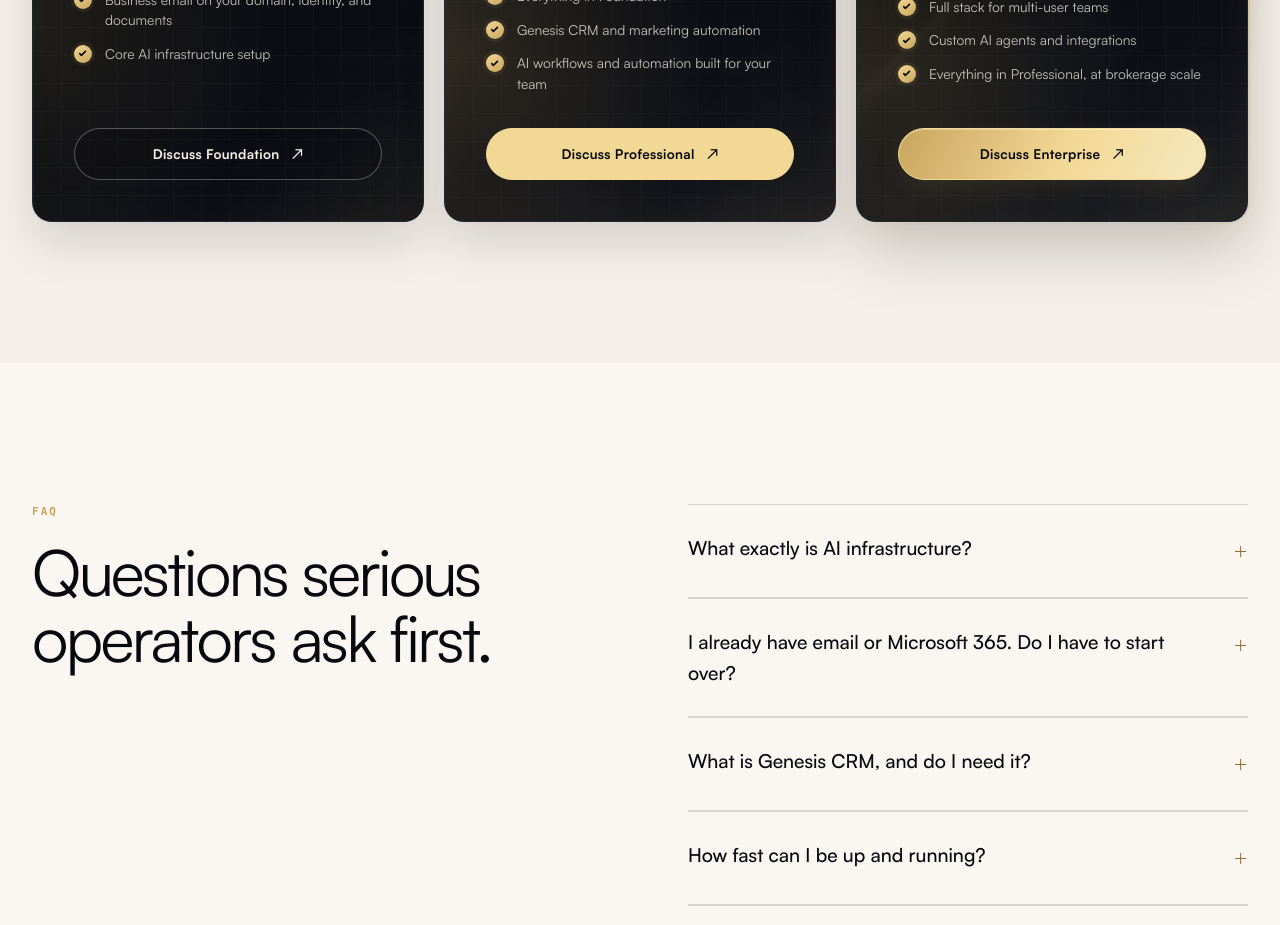
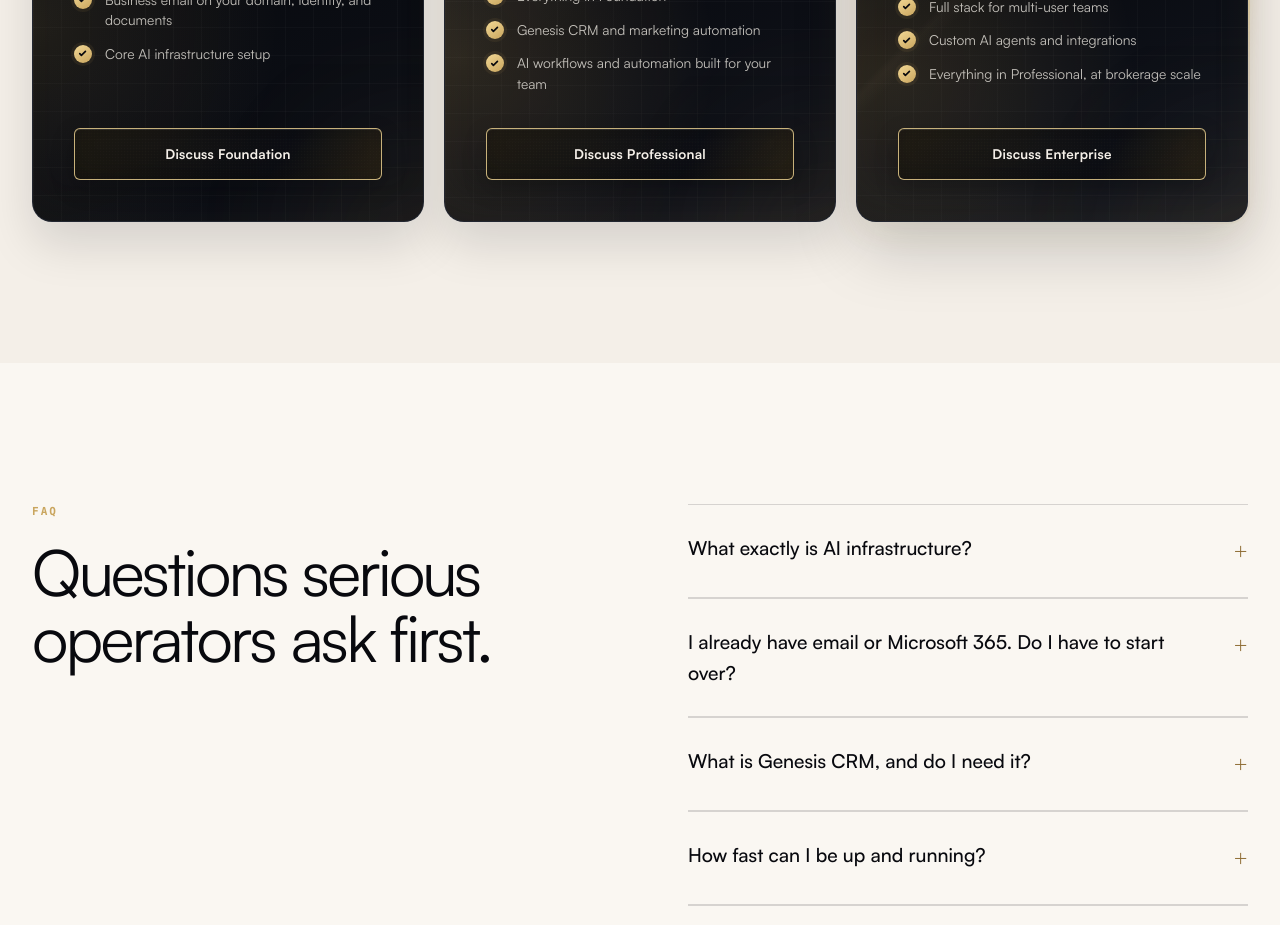
Before and after one commit to reggiebenjamin-bot/GenesisWebsite, a Next.js app: page / in a window 1280 px wide. Shown: the part 6900-7825 px from the top of the page. Built offline with nearby package versions, Linux system fonts and the light colour scheme; no server answers.

Commit message:
Unify pricing and form actions

```diff
--- a/app/contact/ConsultationForm.tsx
+++ b/app/contact/ConsultationForm.tsx
@@ -245,7 +245,11 @@ export function ConsultationForm({
         </div>
       ) : null}
 
-      <SubmitButton type="submit" disabled={status === "submitting"}>
+      <SubmitButton
+        type="submit"
+        variant="secondary"
+        disabled={status === "submitting"}
+      >
         {status === "submitting" ? "Sending…" : "Request a Consultation"}
       </SubmitButton>
 
--- a/components/sections/PricingCards.module.css
+++ b/components/sections/PricingCards.module.css
@@ -242,20 +242,6 @@
   box-shadow: 0 0 10px rgb(201 165 94 / 0.12);
 }
 
-.card[data-plan="enterprise"] .cta {
-  border-color: var(--color-gold-light);
-  color: var(--color-ink);
-  background: linear-gradient(115deg, var(--color-gold) 0%, var(--color-gold-light) 54%, #f6e8bd 100%);
-  box-shadow:
-    inset 0 1px 0 rgb(255 255 255 / 0.34),
-    0 8px 24px rgb(201 165 94 / 0.12);
-}
-
-.card[data-plan="enterprise"] .cta:hover {
-  border-color: var(--color-ivory);
-  background: var(--color-ivory);
-}
-
 .surface > * {
   position: relative;
   z-index: 1;
@@ -410,7 +396,7 @@
 .cta {
   width: 100%;
   margin-top: auto;
-  border-radius: 999px;
+  border-radius: 6px;
 }
 
 
--- a/components/sections/PricingCards.tsx
+++ b/components/sections/PricingCards.tsx
@@ -70,11 +70,10 @@ export function PricingCards({ condensed = false }: { condensed?: boolean }) {
 
                 <Button
                   href={`/contact?plan=${plan.slug}`}
-                  variant={featured || enterprise ? "gold" : "ghost"}
+                  variant="secondary"
                   className={styles.cta}
                 >
                   Discuss {plan.name}
-                  <span aria-hidden="true">↗</span>
                 </Button>
                 </div>
               </article>
--- a/components/ui/Button.tsx
+++ b/components/ui/Button.tsx
@@ -8,6 +8,7 @@ const variants = {
   gold: "border-gold-light bg-gold-light text-ink hover:bg-ivory hover:border-ivory",
   outline: "border-ink/30 text-ink hover:bg-ink hover:text-ivory",
   ghost: "border-ivory/30 bg-ink/20 text-ivory hover:bg-ivory/12",
+  secondary: "secondary-action",
 } as const;
 
 export type ButtonVariant = keyof typeof variants;
@@ -23,7 +24,7 @@ export function Button({
 }) {
   return (
     <Link className={`${base} ${variants[variant]} ${className}`} {...props}>
-      {children}
+      {variant === "secondary" ? <span>{children}</span> : children}
     </Link>
   );
 }
@@ -42,7 +43,7 @@ export function SubmitButton({
       className={`${base} ${variants[variant]} disabled:cursor-not-allowed disabled:opacity-60 ${className}`}
       {...props}
     >
-      {children}
+      {variant === "secondary" ? <span>{children}</span> : children}
     </button>
   );
 }
```
